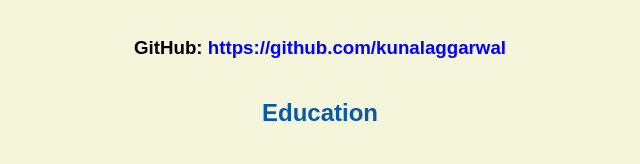
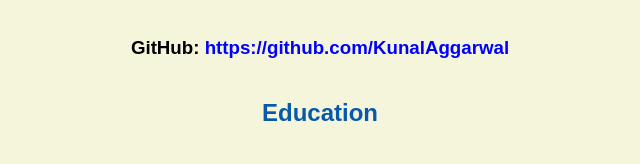
Before and after one commit to KunalAggarwal483/KunalAggarwal.github.io, a plain HTML site: page resume.html in a window 1280 px wide. Shown: the part 610-774 px from the top of the page, 320-960 px from the left. Drawn offline with Linux system fonts and the light colour scheme.

Commit message:
Update resume.html

```diff
--- a/resume.html
+++ b/resume.html
@@ -26,7 +26,7 @@
     <!-- don't post physical address, personal phone number or other personal information on the web! -->
 
     <h2>Portfolio</h2>
-      <h3>GitHub: <a href="https://github.com/kunalaggarwal" target="_blank">https://github.com/kunalaggarwal</a></h3>
+      <h3>GitHub: <a href="https://github.com/KunalAggarwal" target="_blank">https://github.com/KunalAggarwal</a></h3>
 
     <h2>Education</h2>
 
```
